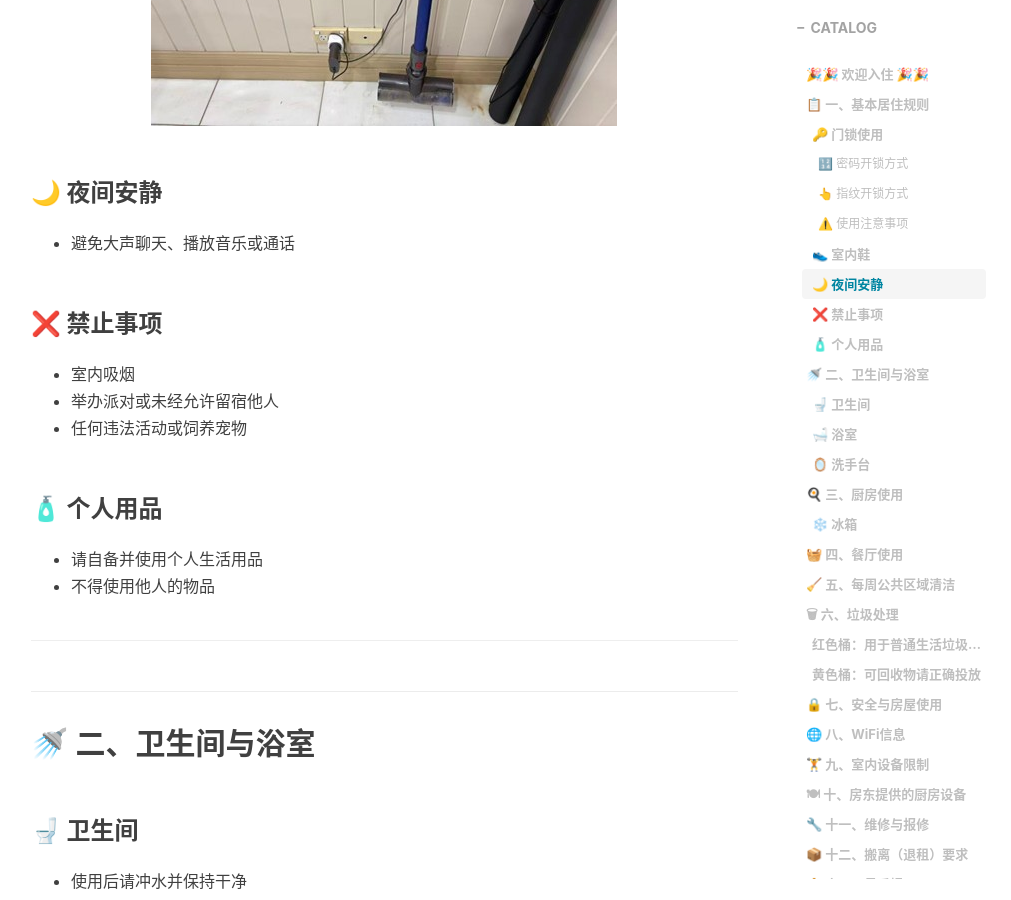
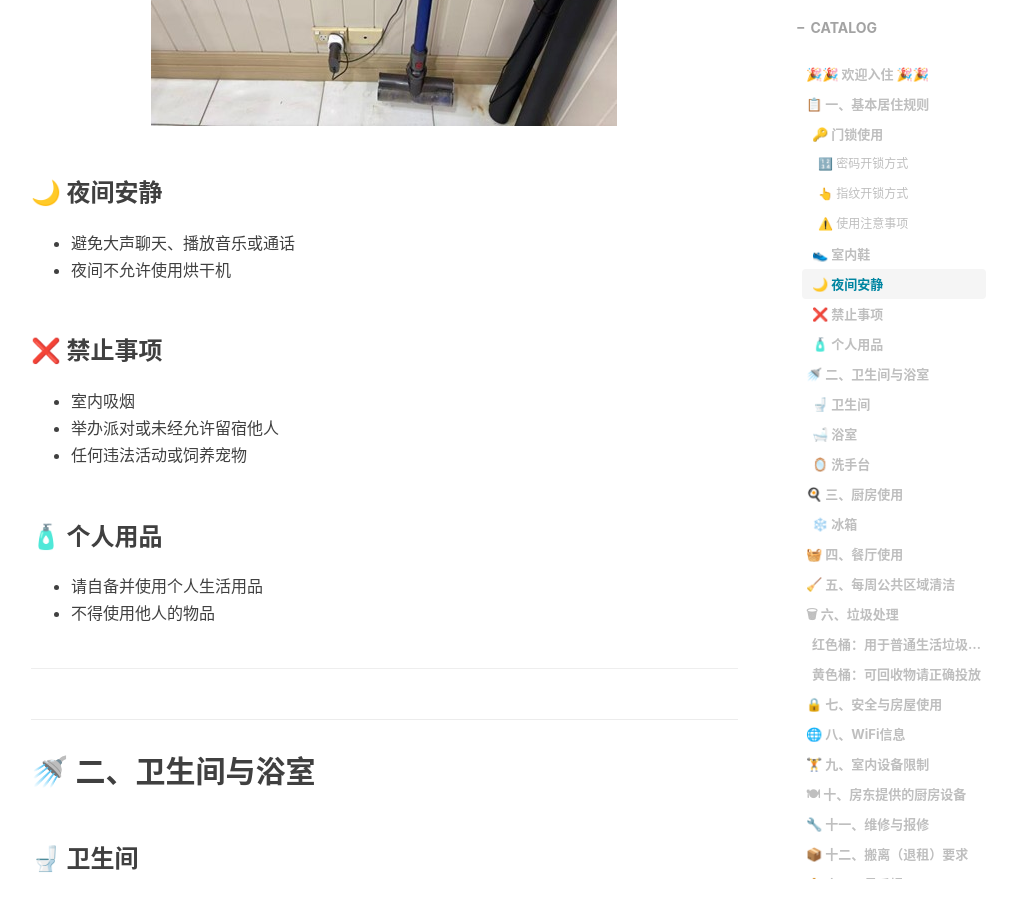
Before and after one commit to TedData/teddata.github.io, a Jekyll site: the page built from _posts/2026-03-11-TenantWelcomeGuide.md, in a window 1280 px wide and 900 px high, scrolled down 2820 px. Shown: the whole window, without its empty margins (234-1245 px from the left). Built offline with Jekyll 4.4.1, drawn with Linux system fonts in a browser that asks for light colours; nearby versions of some CDN libraries; comment, search, counter and statistics services are not loaded.

Commit message:
Update 2026-03-11-TenantWelcomeGuide.md

```diff
--- a/_posts/2026-03-11-TenantWelcomeGuide.md
+++ b/_posts/2026-03-11-TenantWelcomeGuide.md
@@ -59,6 +59,7 @@ tags:
 ### 🌙 夜间安静
 
 * 避免大声聊天、播放音乐或通话
+* 夜间不允许使用烘干机
 
 ### ❌ 禁止事项
 
```
